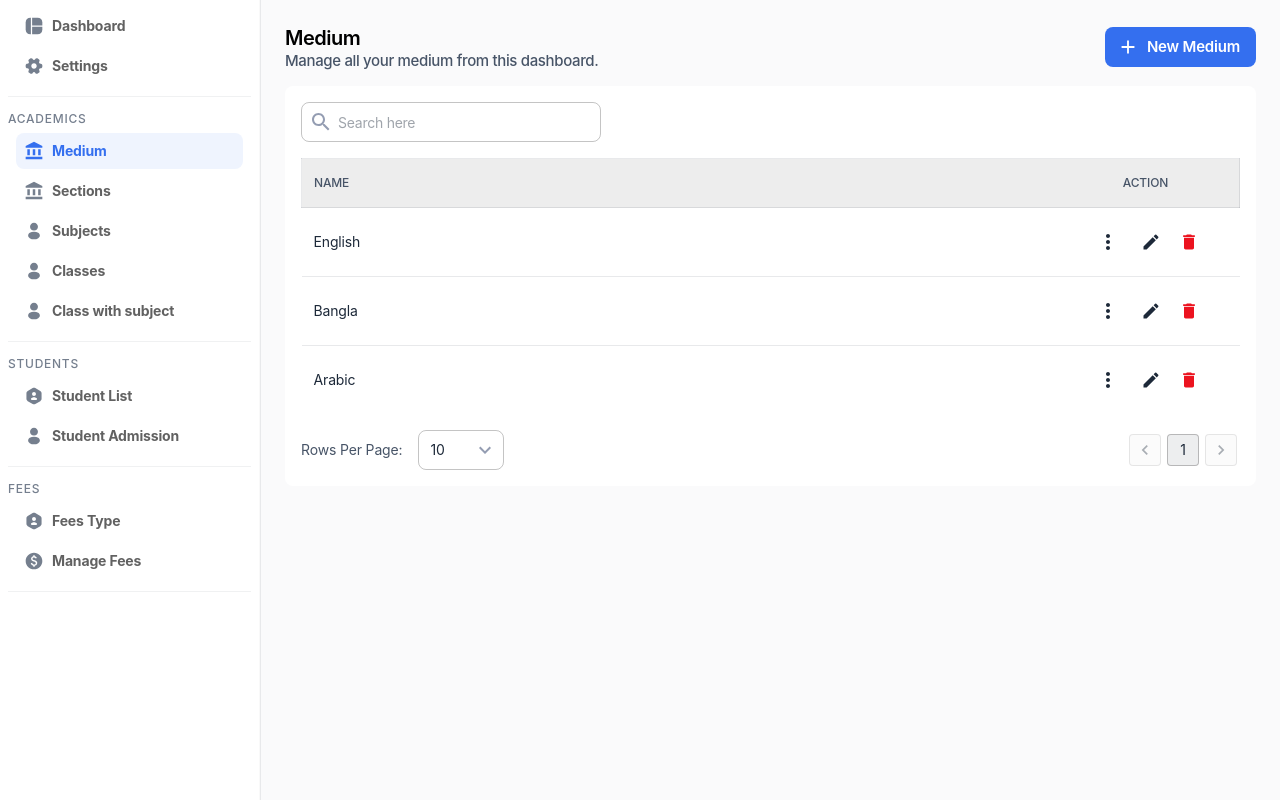
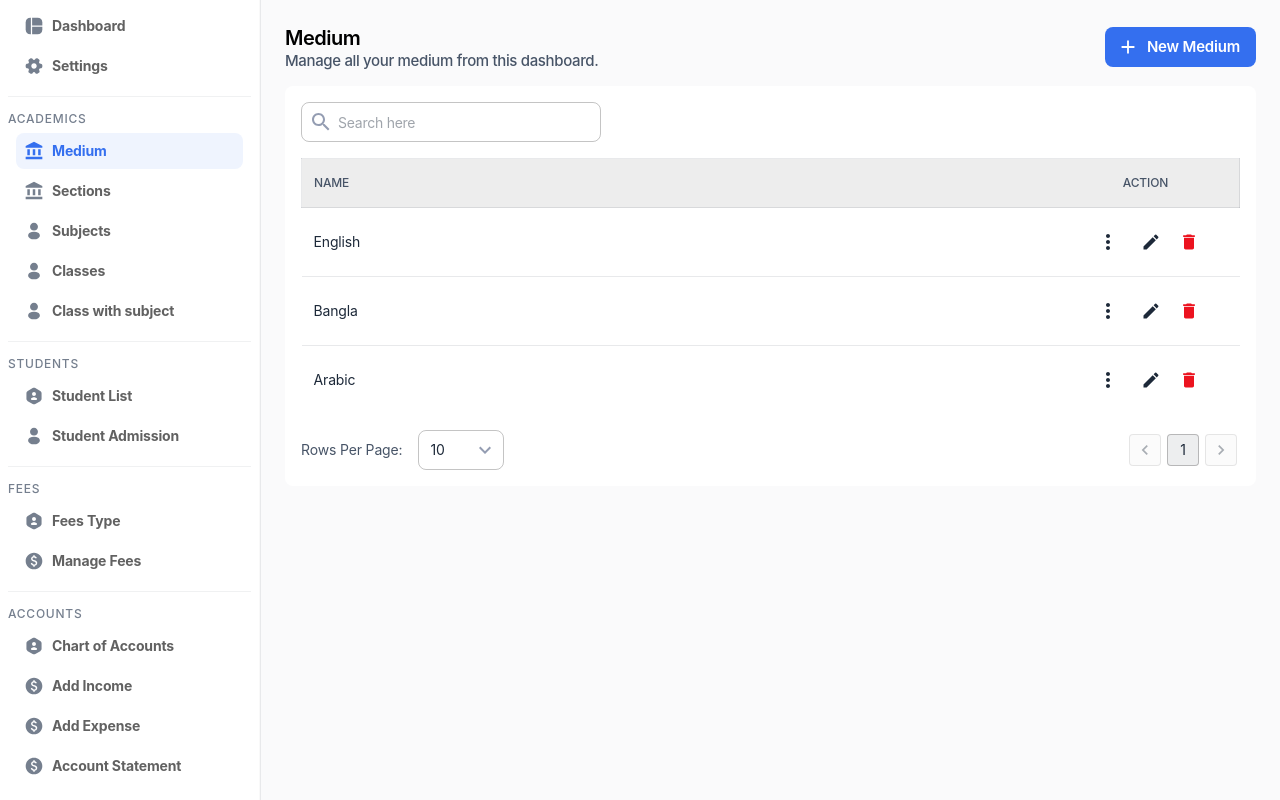
Before and after one commit to riff3r/education-management-system, a React (Vite) app: page /academics/medium in a window 1280 px wide. Built offline with nearby package versions, Linux system fonts and the light colour scheme.

Commit message:
route error fix

```diff
--- a/src/helper/constant/sidebarListsData.tsx
+++ b/src/helper/constant/sidebarListsData.tsx
@@ -7,6 +7,8 @@ import SettingsIcon from '../../common/icons/SettingsIcon.tsx';
 
 import AccountBalanceIcon from '@mui/icons-material/AccountBalance';
 import PaidIcon from '@mui/icons-material/Paid';
+// import AddIcon from '@mui/icons-material/Add';
+
 export interface EachListInterface {
     title: string;
     link?: string;
@@ -47,7 +49,6 @@ export const ALL_DATA_LISTS: EachListInterface[] = [
         subMenu: [
             { title: 'Student List', link: '/students', icon: <CreatorsIcon /> },
             { title: 'Student Admission', link: '/student/Admission', icon: <UserIcon /> },
-            // { title: 'All Contacts', link: '/all-contacts', icon: <UsersIcon /> },
         ],
     },
     {
@@ -55,7 +56,30 @@ export const ALL_DATA_LISTS: EachListInterface[] = [
         subMenu: [
             { title: 'Fees Type', link: '/fees-type', icon: <CreatorsIcon /> },
             { title: 'Manage Fees', link: '/fees-management', icon: <PaidIcon /> },
-            // { title: 'All Contacts', link: '/all-contacts', icon: <UsersIcon /> },
         ],
     },
+    // {
+    //     title: 'Employees',
+    //     subMenu: [
+    //         { title: 'All Employees', link: '/employees', icon: <UserIcon /> },
+    //         { title: 'Add New', link: '/add-employee', icon: <AddIcon /> },
+    //     ],
+    // },
+    // {
+    //     title: 'Salary',
+    //     subMenu: [
+    //         { title: 'All Employees', link: '/employees', icon: <UserIcon /> },
+    //         { title: 'Add New', link: '/add-employee', icon: <AddIcon /> },
+    //     ],
+    // },
+    {
+        title: 'Accounts',
+        subMenu: [
+            { title: 'Chart of Accounts', link: '/chart-of-accounts', icon: <CreatorsIcon /> },
+            { title: 'Add Income', link: '/add-income', icon: <PaidIcon /> },
+            { title: 'Add Expense', link: '/add-expense', icon: <PaidIcon /> },
+            { title: 'Account Statement', link: '/account-statement', icon: <PaidIcon /> },
+        ],
+    },
+
 ];
```
Also changed, not shown: vercel.json (added).
